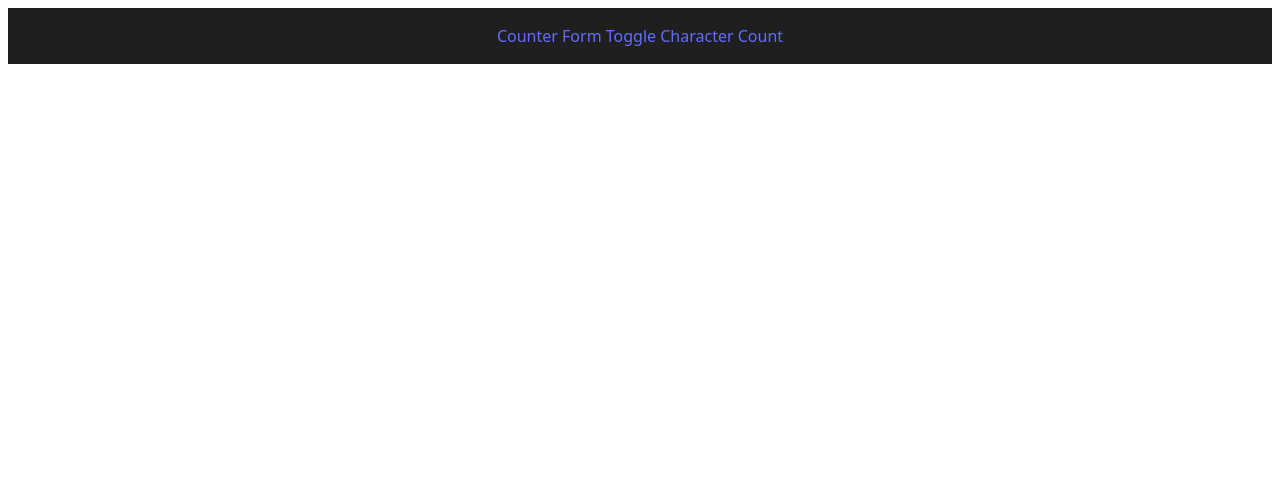
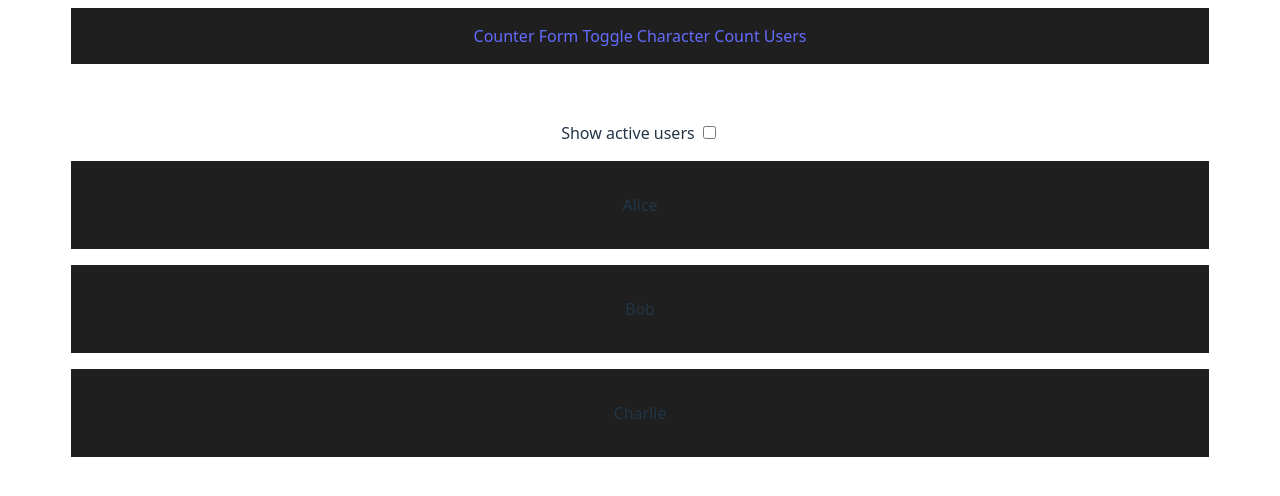
Before and after one commit to pinkdawn3/react-exercices, a React (Vite) app: page /users in a window 1280 px wide. Shown: the top 496 px of the page. Built offline with nearby package versions, Linux system fonts and the light colour scheme.

Commit message:
feat: added users components

```diff
--- a/src/App.css
+++ b/src/App.css
@@ -1,6 +1,7 @@
 #root {
-  max-width: 1280px;
   text-align: center;
+  max-width: 90%;
+  margin: auto;
 }
 
 .component {
@@ -21,6 +22,7 @@
 
 .card {
   padding: 2em;
+  background-color: #1f1f1f;
 }
 
 .read-the-docs {
--- a/src/App.tsx
+++ b/src/App.tsx
@@ -4,6 +4,7 @@ import Counter from "./components/Counter";
 import Form from "./components/Form";
 import Toggle from "./components/Toggle";
 import CharacterCounter from "./components/CharacterCounter";
+import Users from "./components/Users";
 
 function App() {
   return (
@@ -13,6 +14,7 @@ function App() {
         <NavLink to="/form">Form </NavLink>
         <NavLink to="/toggle">Toggle </NavLink>
         <NavLink to="/textarea">Character Count </NavLink>
+        <NavLink to="/users">Users </NavLink>
       </nav>
 
       <Routes>
@@ -20,6 +22,7 @@ function App() {
         <Route path="/form" element={<Form />} />
         <Route path="/toggle" element={<Toggle />} />
         <Route path="/textarea" element={<CharacterCounter />} />
+        <Route path="/users" element={<Users />} />
       </Routes>
     </BrowserRouter>
   );
--- /dev/null
+++ b/src/components/Users.tsx
@@ -0,0 +1,39 @@
+import { useState } from "react";
+import "../App.css";
+
+function Users() {
+  const users = [
+    { id: 1, name: "Alice", active: true },
+    { id: 2, name: "Bob", active: false },
+    { id: 3, name: "Charlie", active: true },
+  ];
+
+  const [isActive, setIsActive] = useState(false);
+
+  const handleList = () => {
+    return isActive === true
+      ? users.filter((user) => user.active === true)
+      : users;
+  };
+
+  const handleActive = () => {
+    setIsActive((prev) => !prev);
+  };
+
+  return (
+    <div className="component">
+      <div>
+        <span>Show active users </span>
+        <input type="checkbox" aria-label="checkbox" onClick={handleActive} />
+      </div>
+
+      {handleList().map((user) => (
+        <p className="card" key={user.id}>
+          {user.name}
+        </p>
+      ))}
+    </div>
+  );
+}
+
+export default Users;
```
Also changed, not shown: 1 other file (tests, documents, lock files or other folders).
